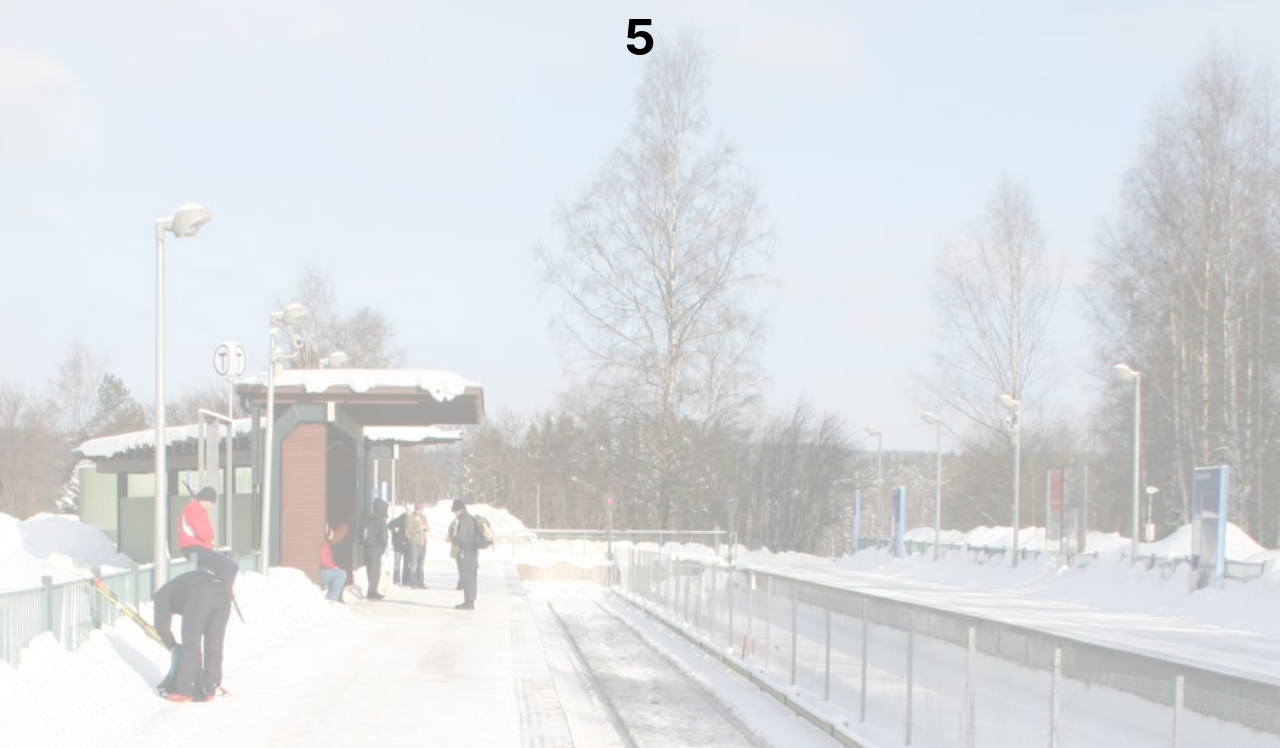
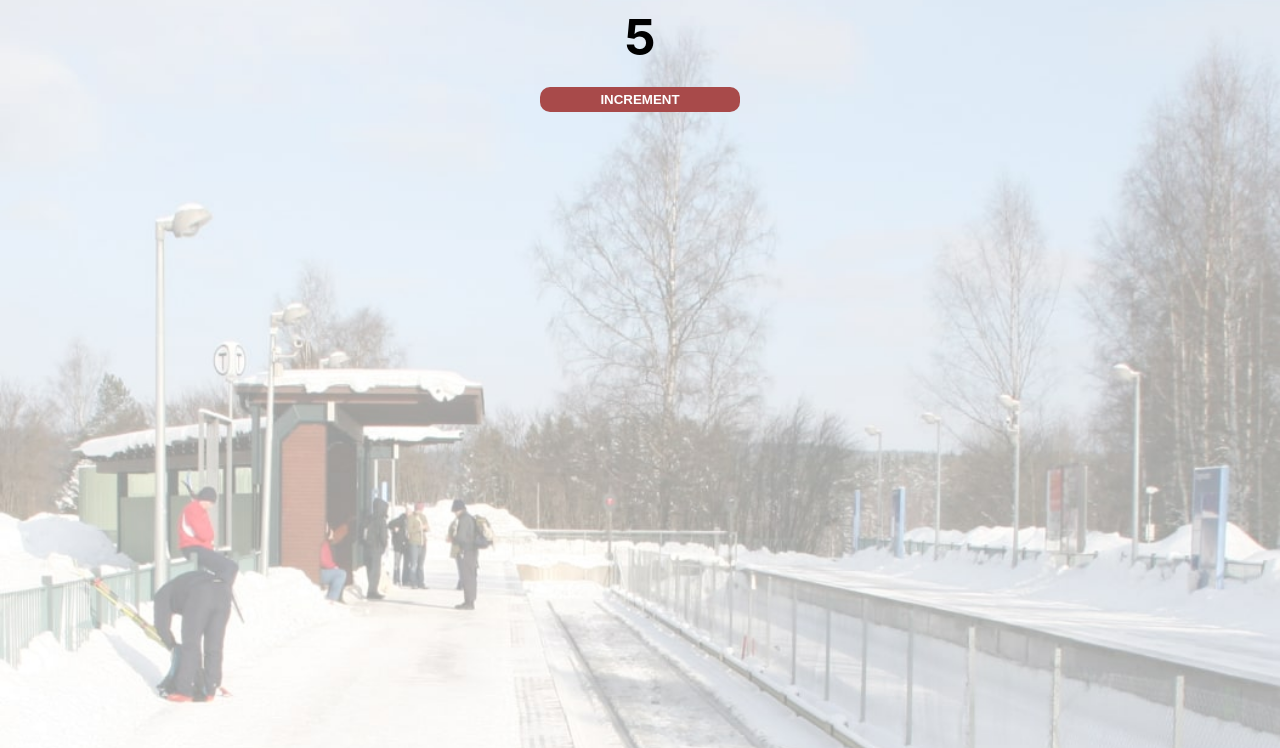
Before and after one commit to bemnetSeifu/PassengerCounterApp, a website built with Vite: page index.html in a window 1280 px wide. Shown: the part 52-800 px from the top of the page. Built offline with nearby package versions, Linux system fonts and the light colour scheme.

Commit message:
Adding a button

```diff
--- a/index.css
+++ b/index.css
@@ -16,3 +16,21 @@ h2 {
     margin-top: 0;
     margin-bottom: 20px;
 }
+
+button {
+    font-weight: bold;
+    color: white;
+    padding-top: 5px;
+    padding-bottom: 5px;
+    width: 200px;
+    border-radius: 10px;
+    border: none;
+}
+
+#increment-btn {
+    background: rgb(168, 74, 74);
+}
+
+#increment-btn:active {
+    background-color: darkred;
+}
--- a/index.html
+++ b/index.html
@@ -5,6 +5,7 @@
     <body>
         <h1>People entered:</h1>
         <h2 id="count-el">0</h2>
+        <button id="increment-btn">INCREMENT</button>
         <script src="index.js"></script>
     </body>
 </html>
```
